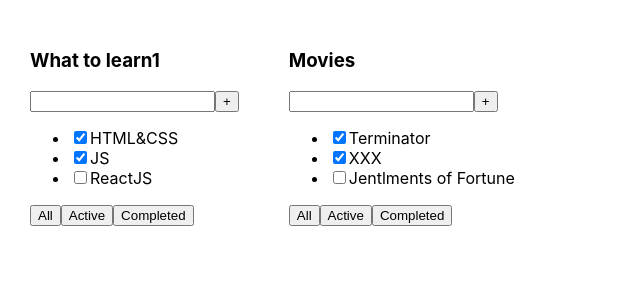
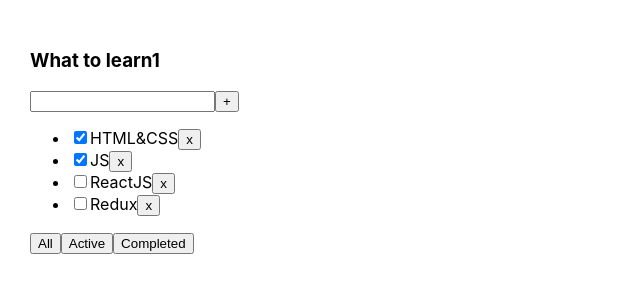
Before and after one commit to Bayer08/ToDoList, a React (Create React App) app: page / in a window 1280 px wide. Shown: the top 300 px of the page, without its empty margins (0-640 px from the left). Built offline with nearby package versions, Linux system fonts and the light colour scheme.

Commit message:
useState Lesson 1,1/2

```diff
--- a/src/App.tsx
+++ b/src/App.tsx
@@ -1,32 +1,46 @@
-import React from 'react';
+import React, {useState} from 'react';
 import './App.css';
 import {Todolist} from "./Todolist";
 
 function App() {
     const title1 = "What to learn1"
-    const title2 = "Movies"
+    // const title2 = "Songs"
     // const truck2 = 10200
     // const truck3 = true
 
-    const task1 = [
-        {id:1, title: "HTML&CSS", isDone:true},
-        {id:2, title: "JS", isDone:true},
-        {id:3, title: "ReactJS", isDone:false},
-        // {id:4, title: "ReactJS", isDone:false}
-    ]
-    const task2 = [
-        {id:1, title: "Terminator", isDone:true},
-        {id:2, title: "XXX", isDone:true},
-        {id:3, title: "Jentlments of Fortune", isDone:false}
+    let initTasks = [
+        {id: 1, title: "HTML&CSS", isDone: true},
+        {id: 2, title: "JS", isDone: true},
+        {id: 3, title: "ReactJS", isDone: false},
+        {id: 4, title: "Redux", isDone: false}
     ]
 
+    // let arr = useState(initTasks);
+    // let tasks = arr[0]
+    // let setTasks = arr[1]
+    //
+    let [tasks, setTasks] = useState(initTasks);
 
+    // const task2 = [
+    //     {id:1, title: "Hello World", isDone:true},
+    //     {id:2, title: "I am happy", isDone:true},
+    //     // {id:3, title: "Yo", isDone:false}
+    // ]
+
+    function removeTask(id: number) {
+
+        let filteredTasks = tasks.filter(t => t.id !== id)
+        setTasks(filteredTasks)
+    }
 
 
     return (
         <div className="App">
-            <Todolist title={title1} tasks={task1}/>
-            <Todolist title={title2}  tasks={task2}/>
+            <Todolist title={title1}
+                      tasks={tasks}
+                      removeTask={removeTask}
+            />
+            {/*<Todolist title={title2}  tasks={task2}/>*/}
         </div>
     );
 }
--- a/src/Todolist.tsx
+++ b/src/Todolist.tsx
@@ -2,8 +2,9 @@ import React from "react";
 
 type PropsType = {
     title: string
-    // tasks: Array<TaskType>
-     tasks: TaskType[]
+    tasks: Array<TaskType>
+    //  tasks: TaskType[]
+    removeTask:Function
 
 
 }
@@ -28,6 +29,7 @@ export const Todolist = (props: PropsType) => {
                     return <li>
                         <input type="checkbox" checked={el.isDone}/>
                         <span>{el.title}</span>
+                        <button onClick={()=>{props.removeTask(el.id)}}>x</button>
                     </li>
                 })}
                 {/*    <li><input type="checkbox" checked={props.tasks[0].isDone}/> <span>{props.tasks[0].title}</span></li>*/}
```
